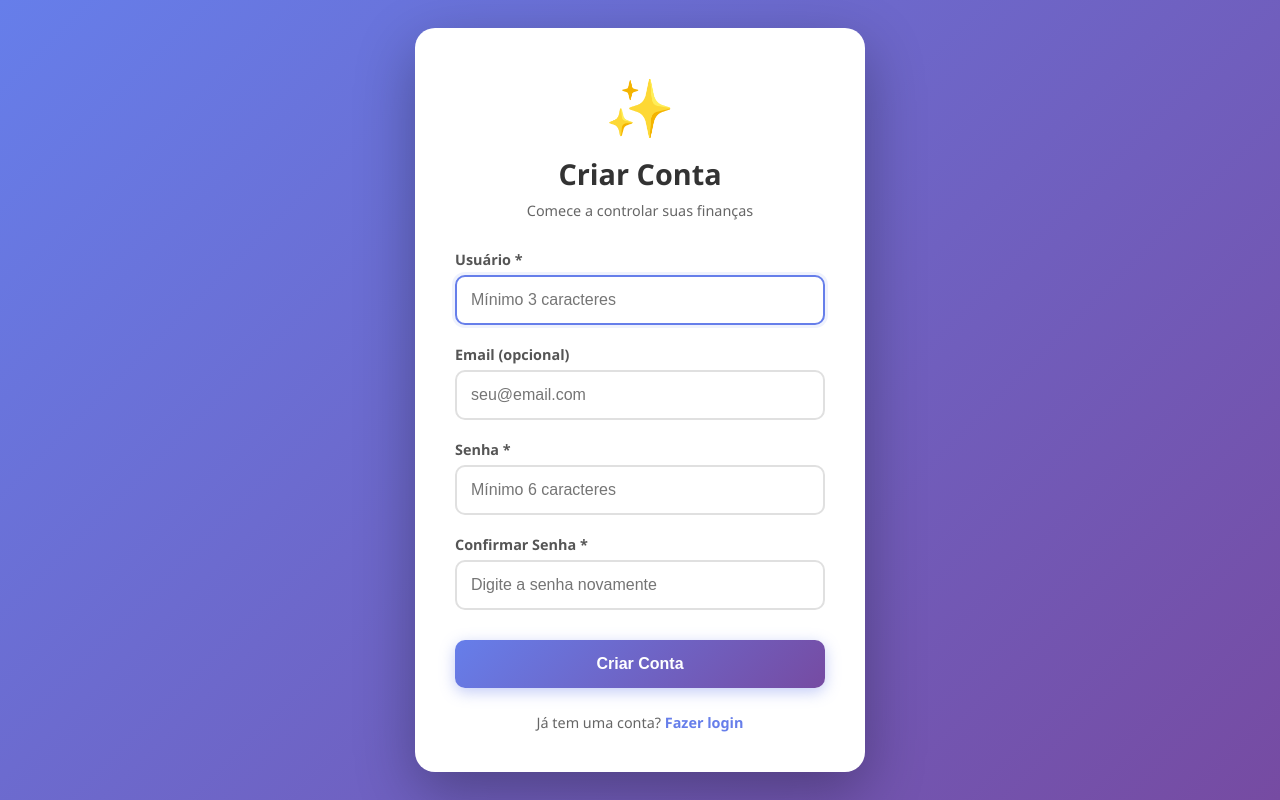
After one commit to armandoviana/controle-financeiro, a Flask app: page /cadastro in a window 1280 px wide. The commit adds this page. Run offline with Flask 3, Linux system fonts and the light colour scheme; some libraries are stand-ins or nearby versions.

Commit message:
feat: Adiciona sistema de cadastro de usuários (parcial - falta filtrar queries)

```diff
--- a/app.py
+++ b/app.py
@@ -116,10 +116,17 @@ def login():
 
         senha_hash = hash_senha(senha)
 
-        if usuario == USUARIO and senha_hash == SENHA_HASH:
+        # Buscar usuário no banco
+        conn = get_db()
+        cursor = conn.execute('SELECT id, username, password_hash FROM usuarios WHERE username = ?', (usuario,))
+        user = cursor.fetchone()
+        conn.close()
+
+        if user and user['password_hash'] == senha_hash:
             session.permanent = True
             session['logged_in'] = True
-            session['usuario'] = usuario
+            session['user_id'] = user['id']
+            session['usuario'] = user['username']
             registrar_tentativa(ip, True)
             return jsonify({'success': True})
 
@@ -131,6 +138,49 @@ def login():
         }), 401
 
     return render_template('login.html')
+
+@app.route('/cadastro', methods=['GET', 'POST'])
+def cadastro():
+    if request.method == 'POST':
+        data = request.json
+        username = data.get('username', '').strip()
+        email = data.get('email', '').strip()
+        senha = data.get('senha', '')
+        confirmar_senha = data.get('confirmar_senha', '')
+
+        # Validações
+        if not username or not senha:
+            return jsonify({'success': False, 'message': 'Username e senha são obrigatórios'}), 400
+
+        if len(username) < 3:
+            return jsonify({'success': False, 'message': 'Username deve ter no mínimo 3 caracteres'}), 400
+
+        if len(senha) < 6:
+            return jsonify({'success': False, 'message': 'Senha deve ter no mínimo 6 caracteres'}), 400
+
+        if senha != confirmar_senha:
+            return jsonify({'success': False, 'message': 'As senhas não coincidem'}), 400
+
+        # Verificar se username já existe
+        conn = get_db()
+        cursor = conn.execute('SELECT id FROM usuarios WHERE username = ?', (username,))
+        if cursor.fetchone():
+            conn.close()
+            return jsonify({'success': False, 'message': 'Username já está em uso'}), 400
+
+        # Criar usuário
+        from datetime import datetime
+        senha_hash = hash_senha(senha)
+        data_criacao = datetime.now().strftime('%Y-%m-%d %H:%M:%S')
+
+        conn.execute('INSERT INTO usuarios (username, password_hash, email, data_criacao) VALUES (?, ?, ?, ?)',
+                    (username, senha_hash, email, data_criacao))
+        conn.commit()
+        conn.close()
+
+        return jsonify({'success': True, 'message': 'Conta criada com sucesso!'})
+
+    return render_template('cadastro.html')
 
 @app.route('/logout')
 def logout():
@@ -146,6 +196,8 @@ def index():
 @login_required
 def receitas():
     conn = get_db()
+    user_id = session.get('user_id')
+
     if request.method == 'POST':
         data = request.json
 
@@ -162,8 +214,8 @@ def receitas():
             conn.close()
             return jsonify({'success': False, 'message': 'Valor inválido'}), 400
 
-        conn.execute('INSERT INTO receitas (descricao, valor, tipo, data, notas, tags) VALUES (?, ?, ?, ?, ?, ?)',
-                    (data['descricao'][:200], valor, data['tipo'], data['data'],
+        conn.execute('INSERT INTO receitas (user_id, descricao, valor, tipo, data, notas, tags) VALUES (?, ?, ?, ?, ?, ?, ?)',
+                    (user_id, data['descricao'][:200], valor, data['tipo'], data['data'],
                      data.get('notas', ''), data.get('tags', '')))
         conn.commit()
         conn.close()
--- /dev/null
+++ b/templates/cadastro.html
@@ -0,0 +1,227 @@
+<!DOCTYPE html>
+<html lang="pt-BR">
+<head>
+    <meta charset="UTF-8">
+    <meta name="viewport" content="width=device-width, initial-scale=1.0">
+    <title>Cadastro - Controle Financeiro</title>
+    <style>
+        * {
+            margin: 0;
+            padding: 0;
+            box-sizing: border-box;
+        }
+
+        body {
+            font-family: 'Segoe UI', Tahoma, Geneva, Verdana, sans-serif;
+            background: linear-gradient(135deg, #667eea 0%, #764ba2 100%);
+            min-height: 100vh;
+            display: flex;
+            align-items: center;
+            justify-content: center;
+            padding: 20px;
+        }
+
+        .cadastro-container {
+            background: white;
+            padding: 40px;
+            border-radius: 20px;
+            box-shadow: 0 20px 60px rgba(0,0,0,0.3);
+            width: 100%;
+            max-width: 450px;
+            animation: slideUp 0.5s ease;
+        }
+
+        @keyframes slideUp {
+            from {
+                opacity: 0;
+                transform: translateY(30px);
+            }
+            to {
+                opacity: 1;
+                transform: translateY(0);
+            }
+        }
+
+        .cadastro-header {
+            text-align: center;
+            margin-bottom: 30px;
+        }
+
+        .cadastro-icon {
+            font-size: 3.5em;
+            margin-bottom: 10px;
+        }
+
+        h1 {
+            font-size: 1.8em;
+            color: #333;
+            margin-bottom: 8px;
+        }
+
+        .subtitle {
+            color: #666;
+            font-size: 0.9em;
+        }
+
+        .input-group {
+            margin-bottom: 20px;
+        }
+
+        label {
+            display: block;
+            margin-bottom: 6px;
+            color: #555;
+            font-weight: 600;
+            font-size: 0.9em;
+        }
+
+        input {
+            width: 100%;
+            padding: 14px;
+            border: 2px solid #e0e0e0;
+            border-radius: 10px;
+            font-size: 16px;
+            transition: all 0.3s ease;
+        }
+
+        input:focus {
+            outline: none;
+            border-color: #667eea;
+            box-shadow: 0 0 0 3px rgba(102, 126, 234, 0.1);
+        }
+
+        .btn-cadastrar {
+            width: 100%;
+            padding: 15px;
+            background: linear-gradient(135deg, #667eea 0%, #764ba2 100%);
+            color: white;
+            border: none;
+            border-radius: 10px;
+            font-size: 16px;
+            font-weight: bold;
+            cursor: pointer;
+            transition: all 0.3s ease;
+            box-shadow: 0 4px 15px rgba(102, 126, 234, 0.4);
+            margin-top: 10px;
+        }
+
+        .btn-cadastrar:hover {
+            transform: translateY(-2px);
+            box-shadow: 0 6px 20px rgba(102, 126, 234, 0.5);
+        }
+
+        .message {
+            padding: 12px;
+            border-radius: 8px;
+            margin-bottom: 20px;
+            display: none;
+            text-align: center;
+            font-size: 0.9em;
+        }
+
+        .error-message {
+            background: #fee;
+            color: #c33;
+        }
+
+        .success-message {
+            background: #efe;
+            color: #3c3;
+        }
+
+        .link-login {
+            text-align: center;
+            margin-top: 25px;
+            color: #666;
+            font-size: 0.9em;
+        }
+
+        .link-login a {
+            color: #667eea;
+            text-decoration: none;
+            font-weight: 600;
+        }
+
+        .link-login a:hover {
+            text-decoration: underline;
+        }
+    </style>
+</head>
+<body>
+    <div class="cadastro-container">
+        <div class="cadastro-header">
+            <div class="cadastro-icon">✨</div>
+            <h1>Criar Conta</h1>
+            <p class="subtitle">Comece a controlar suas finanças</p>
+        </div>
+
+        <div id="error-message" class="message error-message"></div>
+        <div id="success-message" class="message success-message"></div>
+
+        <form id="cadastro-form">
+            <div class="input-group">
+                <label for="username">Usuário *</label>
+                <input type="text" id="username" placeholder="Mínimo 3 caracteres" required autofocus>
+            </div>
+
+            <div class="input-group">
+                <label for="email">Email (opcional)</label>
+                <input type="email" id="email" placeholder="seu@email.com">
+            </div>
+
+            <div class="input-group">
+                <label for="senha">Senha *</label>
+                <input type="password" id="senha" placeholder="Mínimo 6 caracteres" required>
+            </div>
+
+            <div class="input-group">
+                <label for="confirmar_senha">Confirmar Senha *</label>
+                <input type="password" id="confirmar_senha" placeholder="Digite a senha novamente" required>
+            </div>
+
+            <button type="submit" class="btn-cadastrar">Criar Conta</button>
+        </form>
+
+        <div class="link-login">
+            Já tem uma conta? <a href="/login">Fazer login</a>
+        </div>
+    </div>
+
+    <script>
+        document.getElementById('cadastro-form').addEventListener('submit', async (e) => {
+            e.preventDefault();
+
+            const errorDiv = document.getElementById('error-message');
+            const successDiv = document.getElementById('success-message');
+            errorDiv.style.display = 'none';
+            successDiv.style.display = 'none';
+
+            const response = await fetch('/cadastro', {
+                method: 'POST',
+                headers: {'Content-Type': 'application/json'},
+                body: JSON.stringify({
+                    username: document.getElementById('username').value,
+                    email: document.getElementById('email').value,
+                    senha: document.getElementById('senha').value,
+                    confirmar_senha: document.getElementById('confirmar_senha').value
+                })
+            });
+
+            const result = await response.json();
+
+            if (result.success) {
+                successDiv.textContent = result.message;
+                successDiv.style.display = 'block';
+                document.getElementById('cadastro-form').reset();
+
+                setTimeout(() => {
+                    window.location.href = '/login';
+                }, 2000);
+            } else {
+                errorDiv.textContent = result.message || 'Erro ao criar conta';
+                errorDiv.style.display = 'block';
+            }
+        });
+    </script>
+</body>
+</html>
--- a/templates/login.html
+++ b/templates/login.html
@@ -159,6 +159,10 @@
         <div class="footer-note">
             🔒 Acesso seguro e privado
         </div>
+
+        <div class="link-login" style="text-align: center; margin-top: 20px; color: #666; font-size: 0.9em;">
+            Não tem uma conta? <a href="/cadastro" style="color: #667eea; text-decoration: none; font-weight: 600;">Criar conta</a>
+        </div>
     </div>
 
     <script>
```
Also changed, not shown: database.py (+15 -0 lines).
